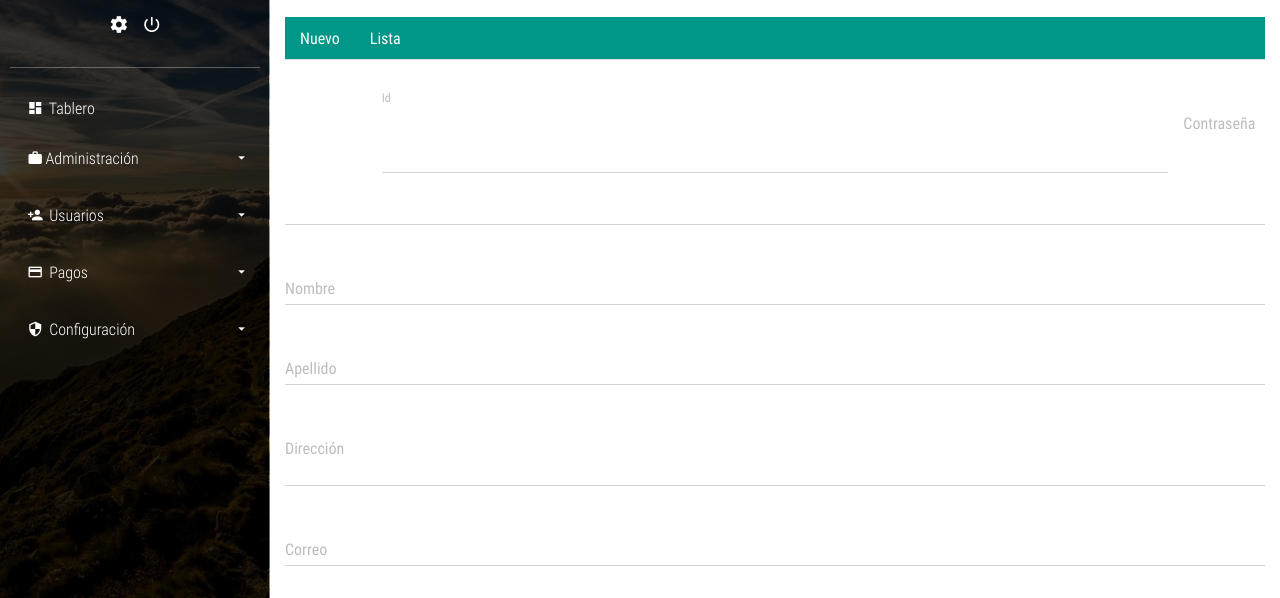
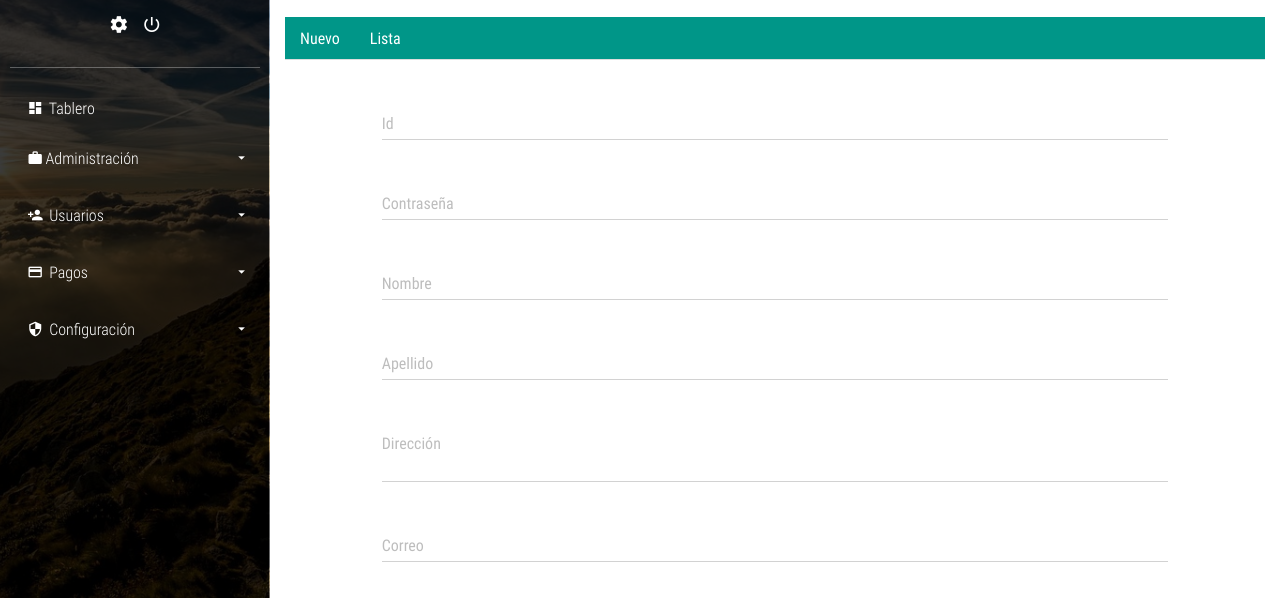
Before and after one commit to LAG17-xd/Proyec-CaliSoft, a plain HTML site: page admin.html in a window 1280 px wide. Shown: the part 202-800 px from the top of the page. Drawn offline with Linux system fonts and the light colour scheme.

Commit message:
Add files via upload

```diff
--- a/admin.html
+++ b/admin.html
@@ -152,7 +152,8 @@
 								<div class="row">
 									<div class="col-xs-12 col-md-10 col-md-offset-1">
 									    <form action="">
-									    	  <label class="control-label">Id</label>
+									    	<div class="form-group label-floating">
+											  <label class="control-label">Id</label>
 											  <input class="form-control" type="text">
 											</div>
 										    <div class="form-group label-floating">
```
